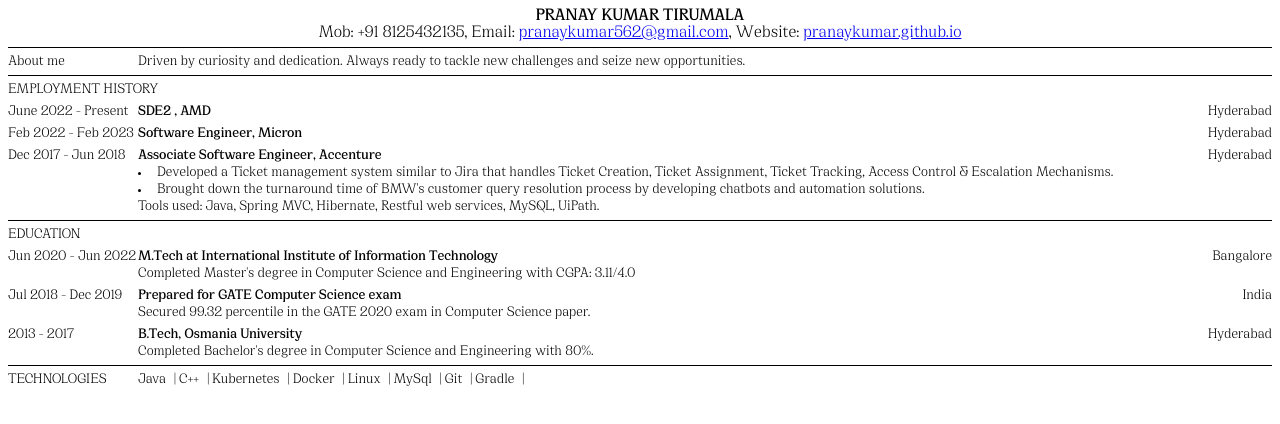
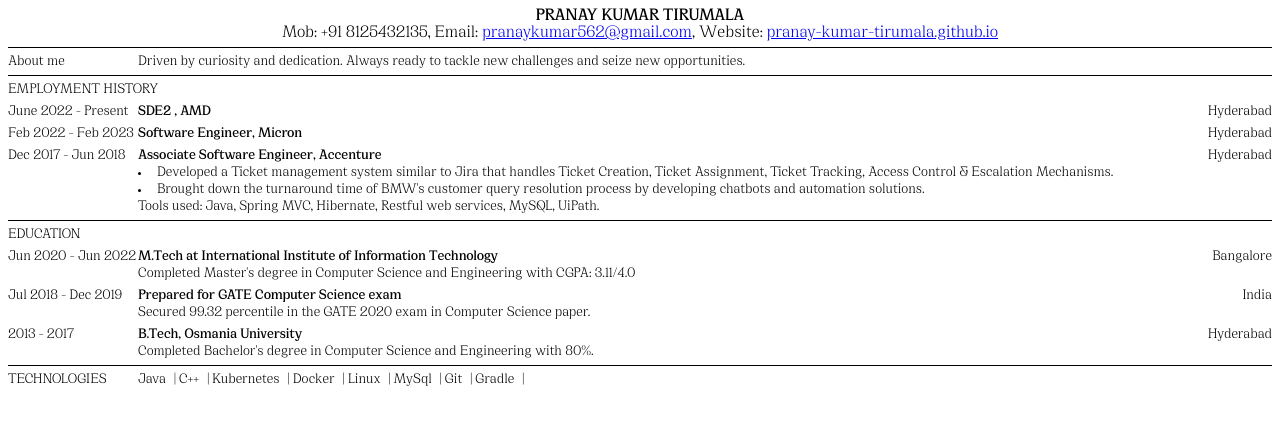
Before and after one commit to pranay-kumar-tirumala/pranay-kumar-tirumala.github.io, a plain HTML site: page index.html in a window 1280 px wide. Drawn offline with Linux system fonts and the light colour scheme.

Commit message:
Update index.html

```diff
--- a/index.html
+++ b/index.html
@@ -7,7 +7,7 @@
         <body>
             <div class="heading">
                 <div class="name-and-role">PRANAY KUMAR TIRUMALA</div>
-                <div>Mob: +91 8125432135, Email: <a href="mailTo:pranaykumar562@gmail.com">pranaykumar562@gmail.com</a>, Website: <a href="https://pranaykumar.github.io">pranaykumar.github.io</a></div>
+                <div>Mob: +91 8125432135, Email: <a href="mailTo:pranaykumar562@gmail.com">pranaykumar562@gmail.com</a>, Website: <a href="https://pranay-kumar-tirumala.github.io">pranay-kumar-tirumala.github.io</a></div>
             </div>
             <div class="separator"></div>
             <section>
```
